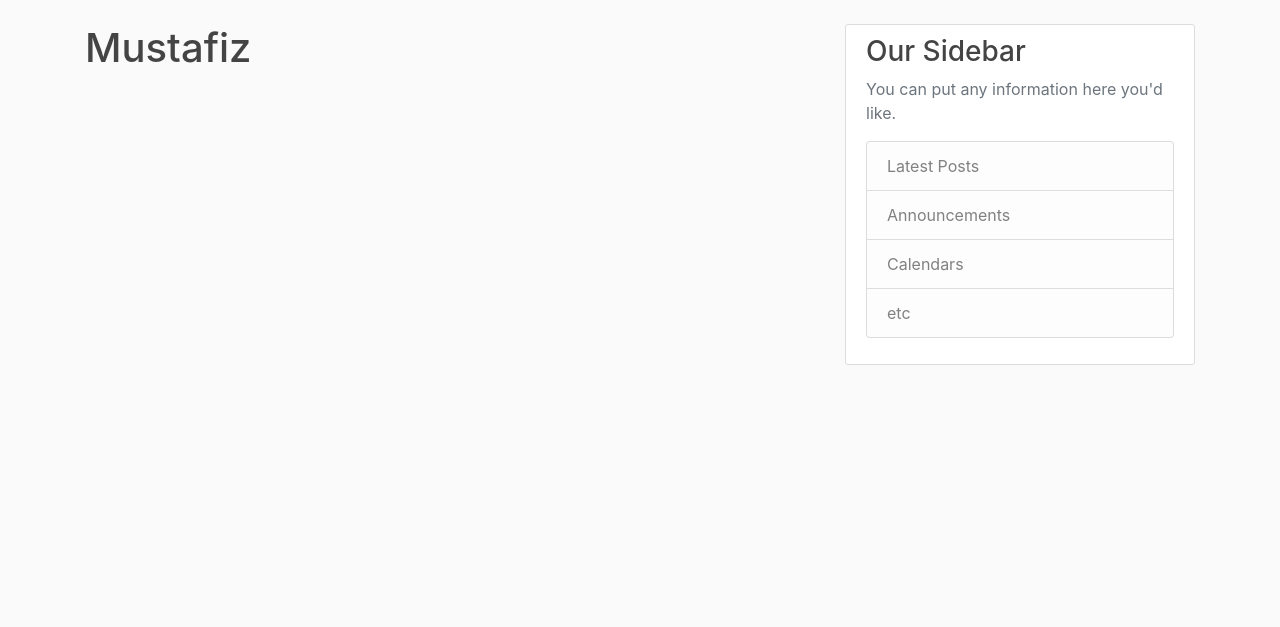
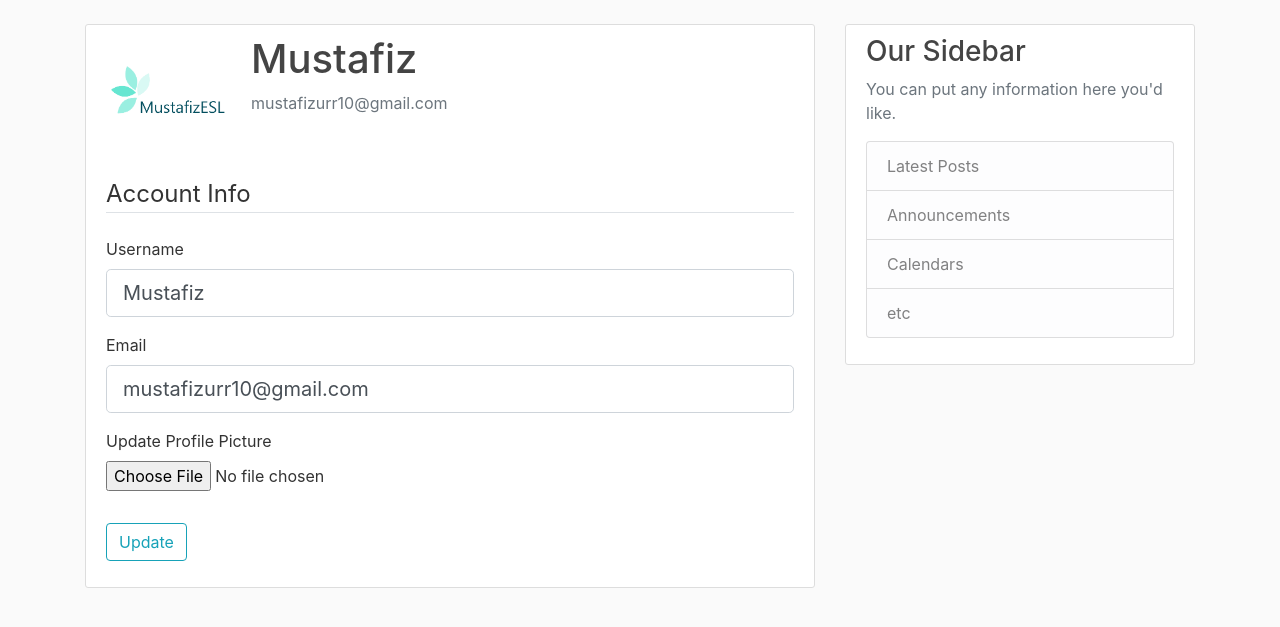
Before and after one commit to MustafizESL/Project, a Flask app: page /account in a window 1280 px wide. Shown: the part 56-683 px from the top of the page. Run offline with Flask 2, Linux system fonts and the light colour scheme; a user stored in the database is signed in; some libraries are stand-ins or nearby versions.

Commit message:
Add User Account and Profile Picture

```diff
--- a/project/forms.py
+++ b/project/forms.py
@@ -1,4 +1,6 @@
 from flask_wtf import FlaskForm
+from flask_wtf.file import FileField, FileAllowed
+from flask_login import current_user
 from wtforms import StringField, PasswordField, SubmitField, BooleanField
 from wtforms.validators import DataRequired, Length, Email, EqualTo, ValidationError
 from project.models import User
@@ -31,3 +33,23 @@ class LoginForm(FlaskForm):
 	password = PasswordField('Password', validators=[DataRequired()])
 	remember = BooleanField('Remember Me')
 	submit = SubmitField('Login')
+
+
+class UpdateAccountForm(FlaskForm):
+	username = StringField('Username', validators=[DataRequired(), Length(min=2, max=20)])
+	email = StringField('Email', validators=[DataRequired(), Email()])
+	picture = FileField('Update Profile Picture', validators=[FileAllowed(['jpg', 'png'])])
+	submit = SubmitField('Update')
+
+	def validate_username(self, username):
+		if username.data != current_user.username:
+			user = User.query.filter_by(username=username.data).first()
+			if user:
+				raise ValidationError('That username is taken. Please choose a different one.')
+
+
+	def validate_email(self, email):
+		if email.data != current_user.email:
+			user = User.query.filter_by(email=email.data).first()
+			if user:
+				raise ValidationError('That email is taken. Please choose a different one.')
--- a/project/routes.py
+++ b/project/routes.py
@@ -1,6 +1,9 @@
+import os
+import  secrets
+from PIL import Image
 from flask import render_template, url_for, flash, redirect, request
 from project import app, db, bcrypt
-from project.forms import RegistrationForm, LoginForm
+from project.forms import RegistrationForm, LoginForm, UpdateAccountForm
 from project.models import User, Post
 from flask_login import login_user, current_user, logout_user, login_required
 
@@ -67,8 +70,34 @@ def logout():
 	logout_user()
 	return redirect(url_for('home'))
 
+def save_picture(form_picture):
+	random_hex = secrets.token_hex(8)
+	_, f_ext = os.path.splitext(form_picture.filename)
+	picture_fn = random_hex + f_ext
+	picture_path = os.path.join(app.root_path, 'static/profile_pics', picture_fn)
 
-@app.route("/account")
+	output_size = (125, 125)
+	i = Image.open(form_picture)
+	i.thumbnail(output_size)
+	i.save(picture_path)
+
+	return picture_fn
+
+
+@app.route("/account", methods=['GET', 'POST'])
 @login_required
 def account():
-	return render_template('account.html', title='Account')
+	form = UpdateAccountForm()
+	if form.validate_on_submit():
+		if form.picture.data:
+			picture_file = save_picture(form.picture.data)
+			current_user.image_file = picture_file
+		current_user.username = form.username.data
+		current_user.email = form.email.data
+		db.session.commit()
+		flash('Your account has been updated!', 'success')
+	elif request.method == 'GET':
+		form.username.data = current_user.username
+		form.email.data = current_user.email
+	image_file = url_for('static', filename='profile_pics/' + current_user.image_file)
+	return render_template('account.html', title='Account', image_file=image_file, form=form)
--- a/project/templates/account.html
+++ b/project/templates/account.html
@@ -1,4 +1,57 @@
 {% extends "layout.html" %}
 {% block content %}
-	<h1>{{ current_user.username }}</h1>
+	<div class="content-section">
+		<div class="media">
+			<img class="rounded-circle account-img" src="{{ image_file }}">
+			<div class="media-body">
+				<h2 class="account-heading">{{ current_user.username }}</h2>
+				<p class="text-secondary">{{ current_user.email }}</p>
+			</div>
+		</div>
+		<form method="POST" action="" enctype="multipart/form-data">
+			{{ form.hidden_tag() }}
+			<fieldset class="form-group">
+				<legend class="border-bottom mb-4">Account Info</legend>
+				<div class="form-group">
+					{{ form.username.label(class="form-control-label") }}
+
+					{% if form.username.errors %}
+					    {{ form.username(class="form-control form-control-lg is-invalid")}}
+					    <div class="invalid-feedback">
+					  	    {% for error in form.username.errors %}
+					  	        <span>{{ error }}</span>
+					  	    {% endfor %}
+					    </div>
+					{% else %}
+					    {{ form.username(class="form-control form-control-lg") }}
+					{% endif %}
+				</div>
+				<div class="form-group">
+					{{ form.email.label(class="form-control-label") }}
+					{% if form.email.errors %}
+					    {{ form.email(class="form-control form-control-lg is-invalid")}}
+					    <div class="invalid-feedback">
+					  	    {% for error in form.email.errors %}
+					  	        <span>{{ error }}</span>
+					  	    {% endfor %}
+					    </div>
+					{% else %}
+					    {{ form.email(class="form-control form-control-lg") }}
+					{% endif %}
+				</div>
+				<div class="form-group">
+					{{ form.picture.label() }}
+					{{ form.picture(class="form-control-file") }}
+					{% if form.picture.errors %}
+						{% for error in form.picture.errors %}
+							<span class="text-danger">{{ error }}</span></br>
+						{% endfor %}
+					{% endif %}
+				</div>
+			</fieldset>
+			<div class="form-group">
+				{{ form.submit(class="btn btn-outline-info") }}
+			</div>
+		</form>
+	</div>
 {% endblock content %}
```
Also changed, not shown: project/static/main.css (line endings or trailing spaces), project/static/profile_pics/default.jpg (added).
